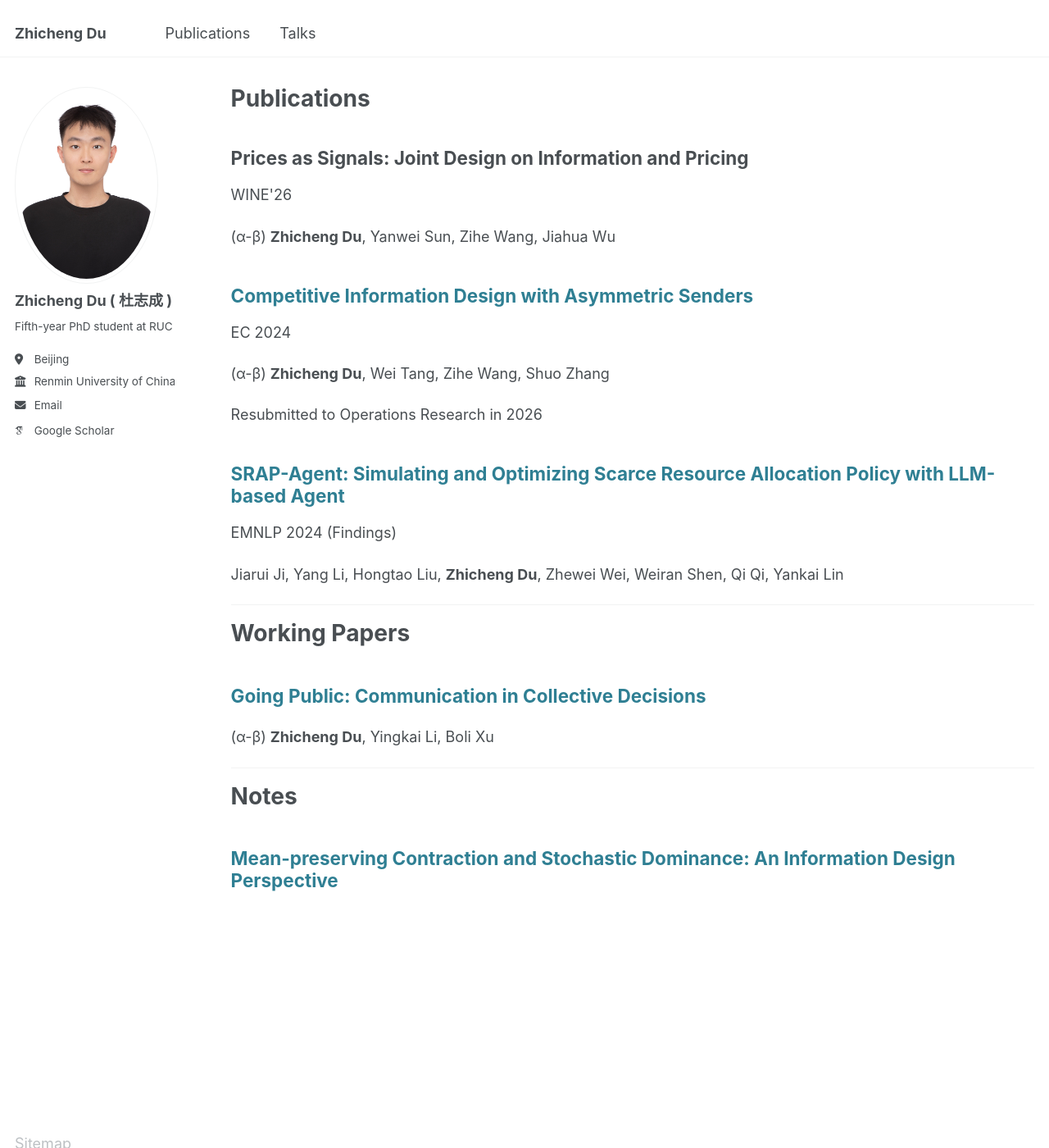
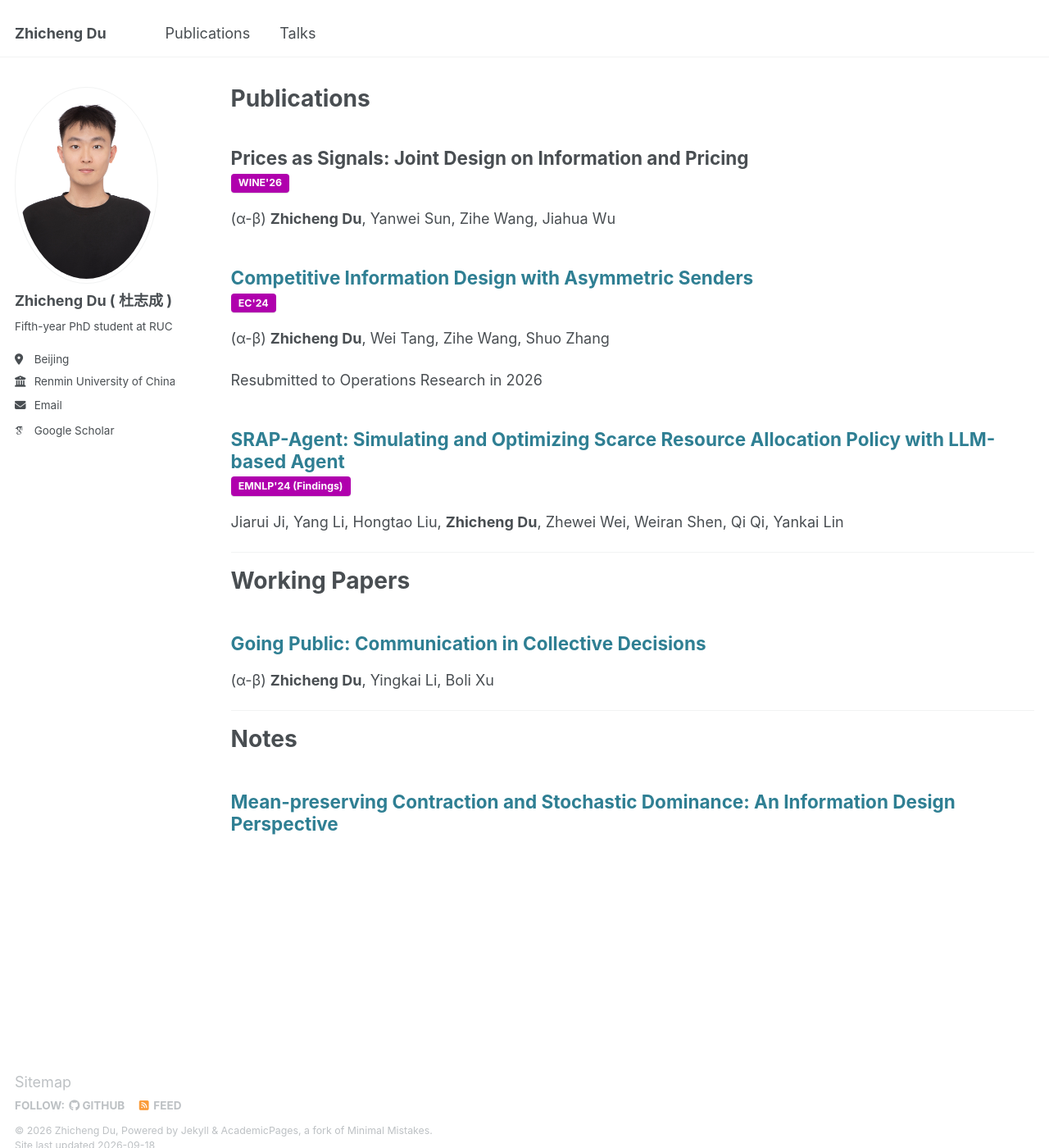
Before and after one commit to DUABC/zhichengdu, a Jekyll site: the page built from _pages/publications.html, in a window 1280 px wide and 1400 px high. Shown: the whole window at 82% size. Built offline with Jekyll 4.4.1, drawn with Linux system fonts in a browser that asks for light colours; some web fonts are replaced.

Commit message:
Style publication venue badges

```diff
--- a/_includes/archive-single.html
+++ b/_includes/archive-single.html
@@ -55,7 +55,9 @@
         {% if post.collection == 'teaching' %}
           <p> {{ post.type }}, {{ post.venue }} </p>
         {% elsif post.collection == 'publications' %}
-          <p> {{ post.venue }} </p>
+          {% if post.venue %}
+            <p class="archive__item-venue"><span class="archive__item-venue-badge">{{ post.venue }}</span></p>
+          {% endif %}
         {% elsif post.date %}
          <p class="page__date"><strong><i class="fa fa-fw fa-calendar" aria-hidden="true"></i> {{ site.data.ui-text[site.locale].date_label | default: "Published:" }}</strong> <time datetime="{{ post.date | default: "1900-01-01" | date_to_xmlschema }}">{{ post.date | default: "1900-01-01" | date: "%B %d, %Y" }}</time></p>
         {% endif %}
--- a/_publications/2024-05-25.md
+++ b/_publications/2024-05-25.md
@@ -5,7 +5,7 @@ category: conference
 permalink: https://papers.ssrn.com/abstract=4861024
 excerpt: '(α-β) **Zhicheng Du**, Wei Tang, Zihe Wang, Shuo Zhang'
 date: '2024-09-21'
-venue: 'EC 2024'
+venue: "EC'24"
 paperurl: 'https://papers.ssrn.com/abstract=4861024'
 note: 'Resubmitted to Operations Research in 2026'
 ---
--- a/_publications/2024-09-20.md
+++ b/_publications/2024-09-20.md
@@ -5,6 +5,6 @@ category: conference
 permalink: https://arxiv.org/abs/2410.14152
 excerpt: 'Jiarui Ji, Yang Li, Hongtao Liu, **Zhicheng Du**, Zhewei Wei, Weiran Shen, Qi Qi, Yankai Lin'
 date: 2024-09-20
-venue: 'EMNLP 2024 (Findings)'
+venue: "EMNLP'24 (Findings)"
 paperurl: 'https://arxiv.org/abs/2410.14152'
 ---
--- a/_sass/layout/_archive.scss
+++ b/_sass/layout/_archive.scss
@@ -72,6 +72,23 @@
   & + p {
     text-indent: 0;
   }
+}
+
+.archive__item-venue {
+  margin: 0 0 0.35em;
+  line-height: 1;
+}
+
+.archive__item-venue-badge {
+  display: inline-block;
+  padding: 0.3em 0.75em;
+  color: #fff;
+  font-size: $type-size-7;
+  font-weight: bold;
+  line-height: 1.3;
+  background-color: #b000ad;
+  border-radius: 4px;
+  box-shadow: $box-shadow;
 }
 
 .archive__item-teaser {
```
